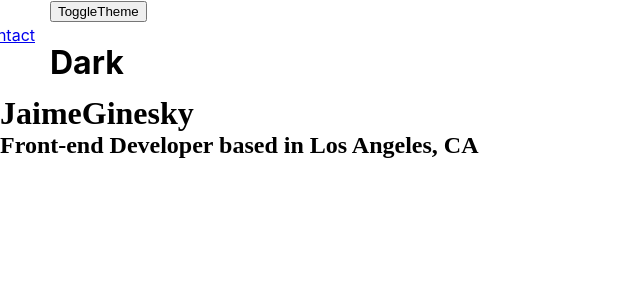
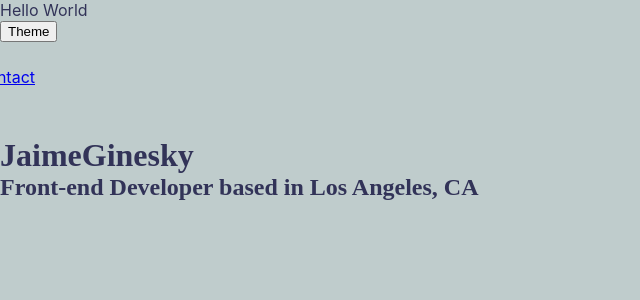
Before and after one commit to Jaime-Ginesky/jgreactwebsite, a React (Create React App) app: page / in a window 1280 px wide. Shown: the top 300 px of the page, without its empty margins (0-640 px from the left). Built offline with nearby package versions, Linux system fonts and the light colour scheme.

Commit message:
added dark/light mode toggle and localstorage

```diff
--- a/src/App.js
+++ b/src/App.js
@@ -1,4 +1,7 @@
 import { Routes, Route } from 'react-router-dom';
+import { useState, useEffect } from 'react';
+import styled,  { ThemeProvider } from 'styled-components';
+import { lightTheme, darkTheme, GlobalStyles } from './themes';
 import Navigation  from './routes/navigation/navigation.component';
 import  Home from './routes/home/home.component';
 import About from './routes/about/about';
@@ -6,10 +9,37 @@ import Contact from './routes/contact/contact';
 
 import './App.css';
 
-
+const StyledApp = styled.div`
+color: ${(props) => props.theme.color};
+`
 
 const App = () => {
+
+  const [theme,setTheme] = useState('light');
+  const isDarkTheme = theme === "dark";
+
+  const toggleTheme = () => {
+    const updatedTheme = isDarkTheme ? "light" : "dark";
+    setTheme(updatedTheme);
+    localStorage.setItem("theme", updatedTheme);
+  };
+
+  useEffect(() => {
+    const savedTheme = localStorage.getItem("theme");
+    const prefersDark = window.matchMedia && window.matchMedia('(prefers-color-scheme: dark)').matches;
+    if(savedTheme && ["dark", "light"].includes(savedTheme))
+ {
+  setTheme(savedTheme);
+ } else if (prefersDark) {
+  setTheme("dark");
+ }
+  },[]);
+
   return (
+   <ThemeProvider theme={theme === 'light' ? lightTheme : darkTheme}>
+    <GlobalStyles />
+    <StyledApp>Hello World</StyledApp>
+    <button onClick={toggleTheme}>Theme</button>
   <Routes>
     <Route path='/' element={<Navigation />}>
      <Route index element={<Home /> } />
@@ -17,7 +47,7 @@ const App = () => {
      <Route path='/contact' element={<Contact /> } />
     </Route>
   </Routes>
-
+ </ThemeProvider>
   );
 }
 
--- a/src/components/Mode/mode.component.js
+++ /dev/null
@@ -1,21 +0,0 @@
-import { useState } from 'react';
-
-
-const Mode = () => {
-   const [theme, setTheme] = useState('light');
-   const toggleTheme = () => {
-     if (theme === 'light') {
-        setTheme('dark');
-     } else {
-        setTheme('light');
-     }
-   }
-   return (
-    <div className={`Mode ${theme}`}>
-        <button onClick={toggleTheme}>ToggleTheme</button>
-        <h1>Dark</h1>
-    </div>
-   )
-}
-
-export default Mode;
--- a/src/routes/navigation/navigation.component.js
+++ b/src/routes/navigation/navigation.component.js
@@ -1,6 +1,6 @@
 import { Outlet } from 'react-router-dom';
 import { Fragment } from 'react';
-import Mode from '../../components/Mode/mode.component';
+
 
 import { NavigationContainer, NavLink, NavLinks  } from './navigation.styles';
 
@@ -17,7 +17,6 @@ const Navigation = () => {
                 Contact
               </NavLink>
              </NavLinks>
-             <Mode />
              </NavigationContainer>
           <Outlet />
         </Fragment>
--- /dev/null
+++ b/src/themes.js
@@ -0,0 +1,22 @@
+import { createGlobalStyle } from "styled-components";
+
+
+export const GlobalStyles = createGlobalStyle`
+
+    body {
+
+        background-color: ${props => props.theme.body};
+        color: ${props => props.theme.color};
+        transition: background 0.2s ease-in, color o.2s ease-in;
+    }
+`;
+
+export const lightTheme =  {
+    body: '#bfcccc',
+    color: '#323358',
+}
+
+export const darkTheme = {
+    body: '#323358',
+    color: '#909999',
+}
```
Also changed, not shown: src/components/Mode/mode.styles.js (deleted).
